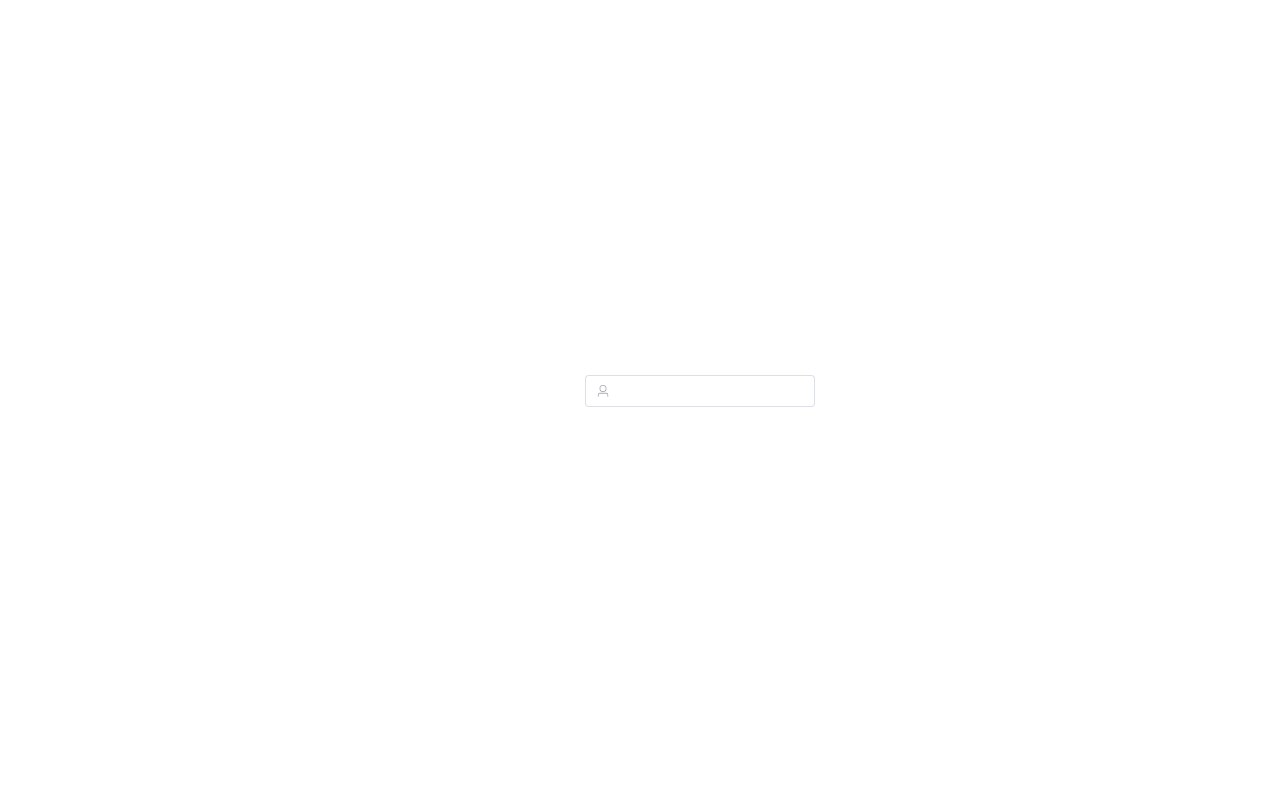
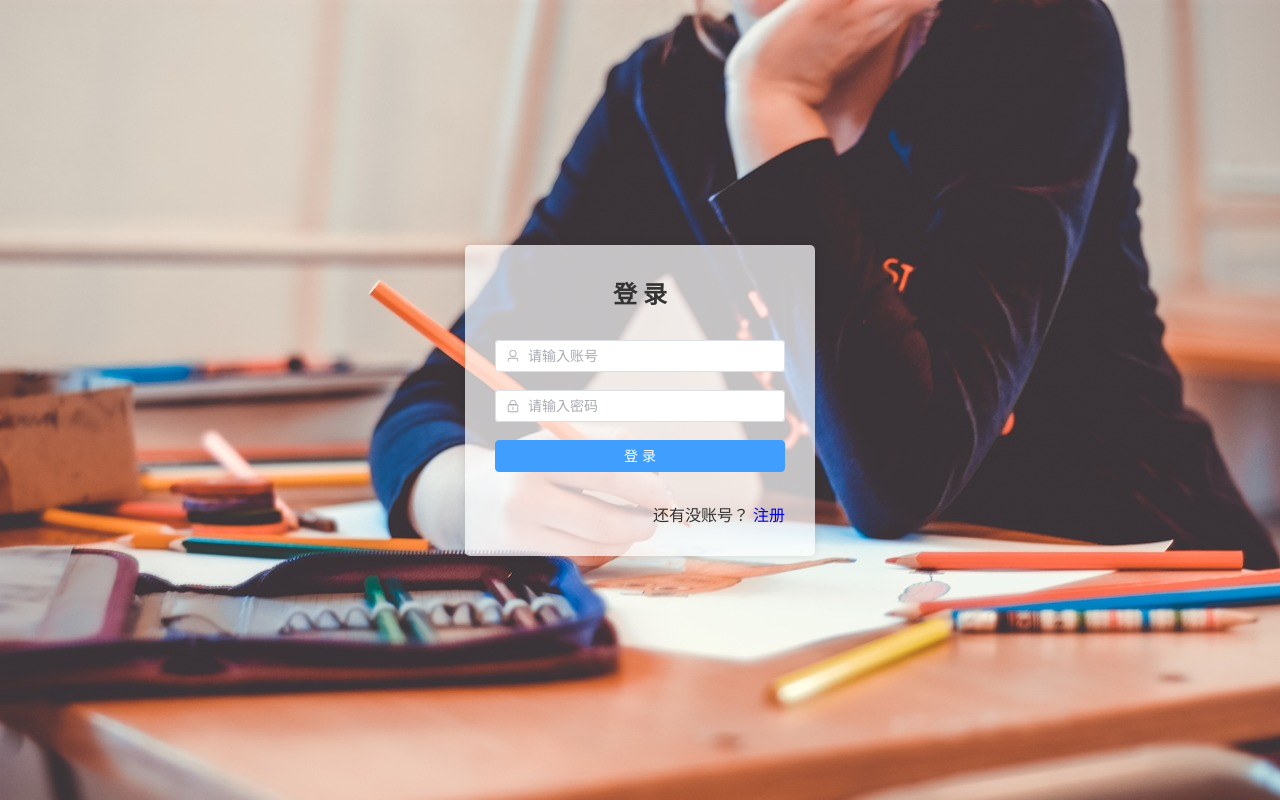
Before and after one commit to 1-on/vueproject_frontend, a Vue app: page /login in a window 1280 px wide. Built offline with nearby package versions, Linux system fonts and the light colour scheme.

Commit message:
完成登录页面

```diff
--- a/src/views/login.vue
+++ b/src/views/login.vue
@@ -1,12 +1,22 @@
 <template>
   <div>
-    <div style="min-height: 100vh; overflow: hidden; display: flex; align-items: center;justify-content: center">
-      <div style="width: 350px">
-        <el-form :model="data.form" label-width="120px">
+    <div class="login-container">
+      <div style="width: 350px" class="login-box">
+        <div style="font-weight:bold;font-size: 24px;text-align: center;margin-bottom: 30px">登 录</div>
+        <el-form :model="data.form">
           <el-form-item>
-            <el-input prefix-icon="User" v-model="data.form.username"/>
+            <el-input prefix-icon="User" v-model="data.form.username" placeholder="请输入账号"/>
+          </el-form-item>
+          <el-form-item>
+            <el-input prefix-icon="Lock" v-model="data.form.password" placeholder="请输入密码"/>
+          </el-form-item>
+          <el-form-item>
+            <el-button type="primary" style="width: 100%">登 录</el-button>
           </el-form-item>
         </el-form>
+        <div style="margin-top: 30px;text-align: right">
+          还有没账号？ <a href="/register">注册</a>
+        </div>
       </div>
     </div>
   </div>
@@ -23,5 +33,22 @@ const data = reactive({
 
 
 <style scoped>
+.login-container {
+  min-height: 100vh;
+  overflow: hidden;
+  display: flex;
+  align-items: center;
+  justify-content: center;
+  background-image: url("@/assets/imgs/bg.png");
+  background-size: cover;
+}
 
+.login-box {
+  background-color: #fff;
+  box-shadow: 0 0 10px rgba(0, 0, 0, 0.1);
+  border: 1px;
+  padding: 30px;
+  border-radius: 5px;
+  background-color: rgba(255, 255, 255, 0.7);
+}
 </style>
```
Also changed, not shown: src/assets/imgs/bg.png (added).
